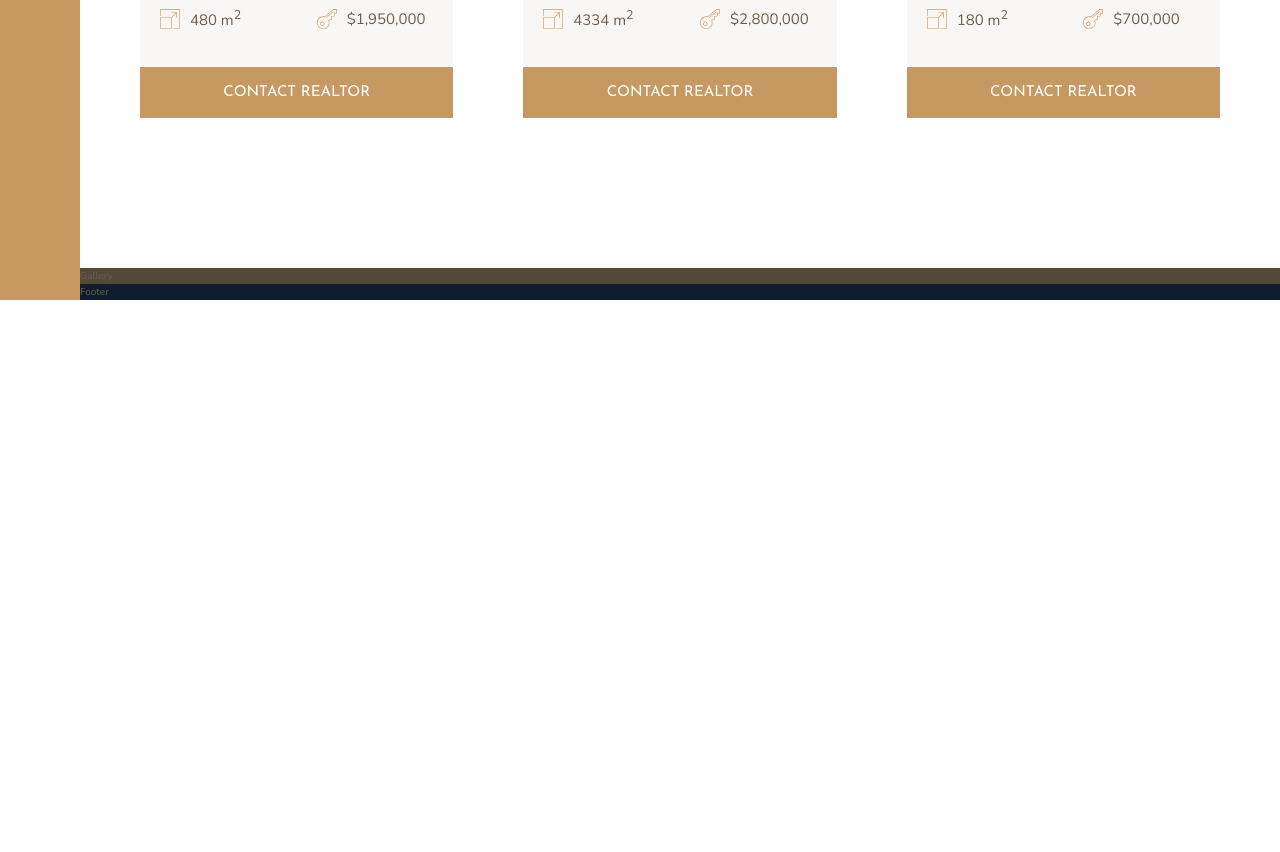
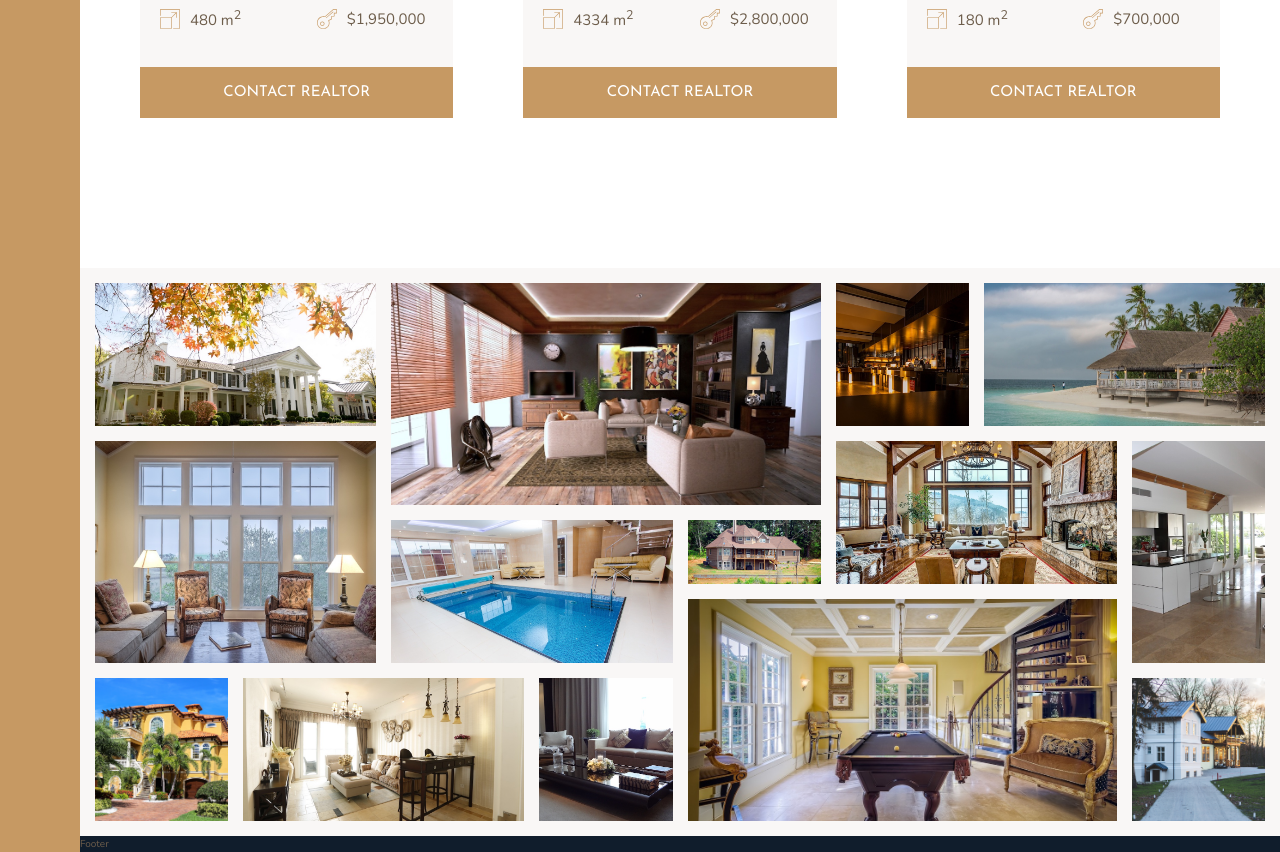
Before and after one commit to AdoDragicevic/Nexter, a website: page index.html in a window 1280 px wide. Shown: the part 2804-3656 px from the top of the page. Before the commit the page ends 3104 px from the top, so only its background shows below. Drawn offline with nearby package versions, Linux system fonts and the light colour scheme.

Commit message:
add gallery section

```diff
--- a/index.html
+++ b/index.html
@@ -343,7 +343,48 @@
         </section>
 
         <section class="gallery">
-                Gallery
+            <figure class="gallery__item gallery__item--1">
+                <img class="gallery__img" src="img/gal-1.jpeg" alt="House 1">
+            </figure>
+            <figure class="gallery__item gallery__item--2">
+                <img class="gallery__img" src="img/gal-2.jpeg" alt="House 2">
+            </figure>
+            <figure class="gallery__item gallery__item--3">
+                <img class="gallery__img" src="img/gal-3.jpeg" alt="House 3">
+            </figure>
+            <figure class="gallery__item gallery__item--4">
+                <img class="gallery__img" src="img/gal-4.jpeg" alt="House 4">
+            </figure>
+            <figure class="gallery__item gallery__item--5">
+                <img class="gallery__img" src="img/gal-5.jpeg" alt="House 5">
+            </figure>
+            <figure class="gallery__item gallery__item--6">
+                <img class="gallery__img" src="img/gal-6.jpeg" alt="House 6">
+            </figure>
+            <figure class="gallery__item gallery__item--7">
+                <img class="gallery__img" src="img/gal-7.jpeg" alt="House 7">
+            </figure>
+            <figure class="gallery__item gallery__item--8">
+                <img class="gallery__img" src="img/gal-8.jpeg" alt="House 8">
+            </figure>
+            <figure class="gallery__item gallery__item--9">
+                <img class="gallery__img" src="img/gal-9.jpeg" alt="House 9">
+            </figure>
+            <figure class="gallery__item gallery__item--10">
+                <img class="gallery__img" src="img/gal-10.jpeg" alt="House 10">
+            </figure>
+            <figure class="gallery__item gallery__item--11">
+                <img class="gallery__img" src="img/gal-11.jpeg" alt="House 11">
+            </figure>
+            <figure class="gallery__item gallery__item--12">
+                <img class="gallery__img" src="img/gal-12.jpeg" alt="House 12">
+            </figure>
+            <figure class="gallery__item gallery__item--13">
+                <img class="gallery__img" src="img/gal-13.jpeg" alt="House 13">
+            </figure>
+            <figure class="gallery__item gallery__item--14">
+                <img class="gallery__img" src="img/gal-14.jpeg" alt="House 14">
+            </figure>
         </section>
 
         <footer class="footer">
--- a/sass/_gallery.scss
+++ b/sass/_gallery.scss
@@ -1,5 +1,95 @@
 .gallery {
   grid-column: full-start / full-end;
 
-  background-color: $color-grey-dark-1;
+  display: grid;
+  grid-template-rows: repeat(7, 5vw);
+  grid-template-columns: repeat(8, 1fr);
+  gap: 1.5rem;
+
+  padding: 1.5rem;
+  background-color: $color-grey-light-1;
+
+  &__item {
+
+    &--1 {
+      grid-area: 1 / 1 / 3 / 3;
+    }
+
+    &--2 {
+      grid-area: 1 / 3 / 4 / 6;
+    }
+
+    &--3 {
+      grid-row: 1 / 3;
+      grid-column: 6 / 7;
+    }
+
+    &--4 {
+      grid-row: 1 / 3;
+      grid-column: 7 / -1;
+    }
+
+    &--5 {
+      grid-row: 3 / 6;
+      grid-column: 1 / 3;
+    }
+
+    &--6 {
+      grid-row: 4 / 6;
+      grid-column: 3 / 5;
+    }
+
+    &--7 {
+      grid-row: 4 / 5;
+      grid-column: 5 / 6;
+    }
+
+    &--8 {
+      grid-row: 3 / 5;
+      grid-column: 6 / 8;
+    }
+
+    &--9 {
+      grid-row: 3 / 6;
+      grid-column: 8 / -1;
+    }
+
+    &--10 {
+      grid-row: 6 / -1;
+      grid-column: 1 / 2;
+    }
+
+    &--11 {
+      grid-row: 6 / -1;
+      grid-column: 2 / 4;
+    }
+
+    &--12 {
+      grid-row: 6 / -1;
+      grid-column: 4 / 5;
+    }
+
+    &--13 {
+      grid-row: 5 / -1;
+      grid-column: 5 / 8;
+    }
+
+    &--14 {
+      grid-row: 6 / -1;
+      grid-column: 8 / -1;
+    }
+
+  }
+
+  &__img {
+    width: 100%;
+    height: 100%;
+
+    // just as we set background-size for background-img, we can set object-fit for HTML img tags
+    // object-fit works only if both width & height are set
+    object-fit: cover;
+
+    display: block;
+  }
+
 }
```
Also changed, not shown: css/style.css.
